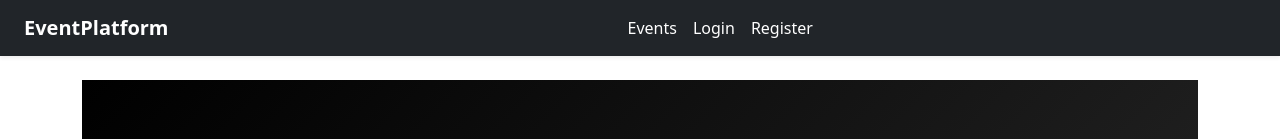
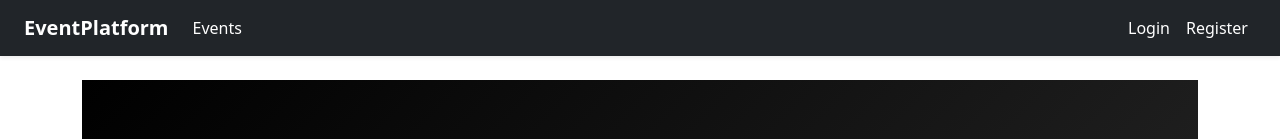
Before and after one commit to AK-Tanha/Final-Assignment, a React (Vite) app in the folder event-frontend/: page / in a window 1280 px wide. Shown: the top 139 px of the page. Built offline with nearby package versions, Linux system fonts and the light colour scheme; no server answers.

Commit message:
Update Navbar.jsx

```diff
--- a/event-frontend/src/components/Navbar.jsx
+++ b/event-frontend/src/components/Navbar.jsx
@@ -28,8 +28,9 @@ const Navbar = () => {
         <span className="navbar-toggler-icon"></span>
       </button>
 
-      <div className="collapse navbar-collapse justify-content-center text-center" id="navbarNav">
-        <ul className="navbar-nav mb-2 mb-lg-0">
+      <div className="collapse navbar-collapse" id="navbarNav">
+        {/* Left side */}
+        <ul className="navbar-nav me-auto mb-2 mb-lg-0">
           <li className="nav-item">
             <Link className="nav-link text-white" to="/events">Events</Link>
           </li>
@@ -40,7 +41,8 @@ const Navbar = () => {
           )}
         </ul>
 
-        <ul className="navbar-nav mb-2 mb-lg-0">
+        {/* Right side */}
+        <ul className="navbar-nav ms-auto mb-2 mb-lg-0 text-center">
           {token ? (
             <>
               <li className="nav-item">
@@ -52,7 +54,7 @@ const Navbar = () => {
                 <Link className="nav-link text-white" to="/dashboard">Dashboard</Link>
               </li>
               <li className="nav-item">
-                <button onClick={handleLogout} className="btn btn-sm btn-outline-light my-2">Logout</button>
+                <button onClick={handleLogout} className="btn btn-sm btn-outline-light my-2 ms-lg-3">Logout</button>
               </li>
             </>
           ) : (
```
